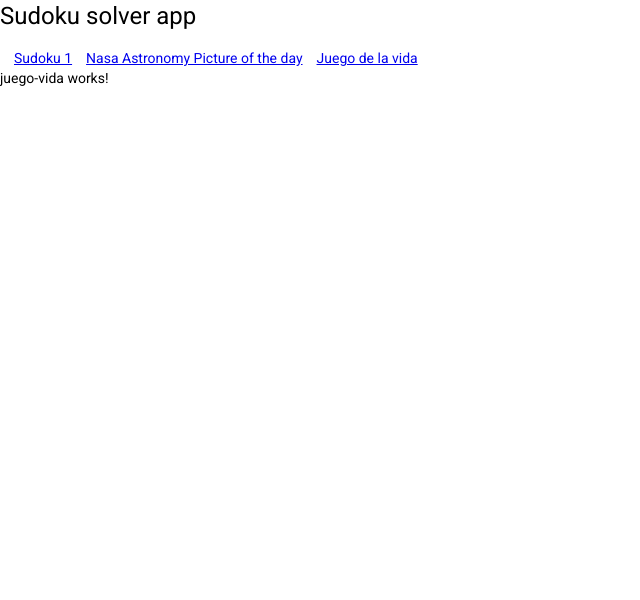
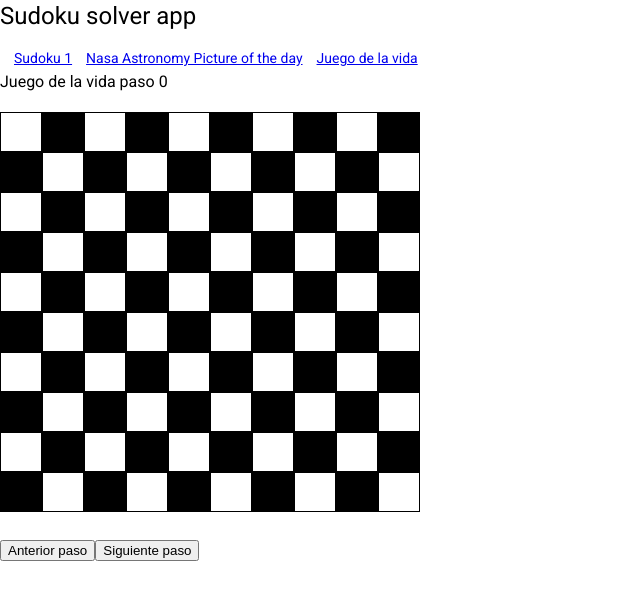
Before and after one commit to ramirorf/angular-sudoku, an Angular app: page /juego-vida in a window 1280 px wide. Shown: the top 600 px of the page, without its empty margins (0-640 px from the left). Built offline with nearby package versions, Linux system fonts and the light colour scheme.

Commit message:
juego vida: tablero

```diff
--- a/src/app/juego-vida/juego-vida.component.css
+++ b/src/app/juego-vida/juego-vida.component.css
@@ -0,0 +1,27 @@
+.tabla {
+    display: table;
+    width: 100px;
+    table-layout: fixed;
+    word-wrap: break-word;
+    padding-bottom: 2em;
+}
+
+.fila {
+    display: table-row;
+    height: 40px;
+}
+
+.celda-muerta {
+    display: table-cell;
+    border-style: solid;
+    border-width: thin;
+    width: 40px;
+}
+
+.celda-viva {
+    background-color: black;
+    display: table-cell;
+    border-style: solid;
+    border-width: thin;
+    width: 40px;
+}
--- a/src/app/juego-vida/juego-vida.component.html
+++ b/src/app/juego-vida/juego-vida.component.html
@@ -1 +1,13 @@
-<p>juego-vida works!</p>
+
+<h3>Juego de la vida paso {{paso}}</h3>
+
+<div class="tabla">
+    <div class="fila" *ngFor="let fila of juegoVidaTablero">
+        <div *ngFor="let elemento of fila" [ngClass]="{'celda-muerta' : elemento == false , 'celda-viva': elemento == true}">
+
+        </div>
+    </div>
+</div>
+
+<button (click)="onAnteriorPaso()">Anterior paso</button>
+<button (click)="onSiguientePaso()">Siguiente paso</button>
--- a/src/app/juego-vida/juego-vida.component.ts
+++ b/src/app/juego-vida/juego-vida.component.ts
@@ -7,9 +7,38 @@ import { Component, OnInit } from '@angular/core';
 })
 export class JuegoVidaComponent implements OnInit {
 
+  TABLERO_SIZE : number = 10;
+
+  juegoVidaTablero : boolean[][] = [];
+
+  paso : number = 0;
+
   constructor() { }
 
   ngOnInit(): void {
+      this.juegoVidaTablero = this.intTablero(this.TABLERO_SIZE);
+  }
+
+  onAnteriorPaso(): void {
+    if (this.paso > 0) {
+      this.paso--;
+    }
+  }
+
+  onSiguientePaso(): void {
+    this.paso++;
+  }
+
+  intTablero(size : number) {
+    let tablero : boolean[][] = [];
+    for(let i=0;i<size;i++){
+      let fila : boolean [] = [];
+      for(let j=0;j<size;j++) {
+        fila.push((i+j)%2 == 1);
+      }
+      tablero.push(fila);
+    }
+    return tablero;
   }
 
 }
```
